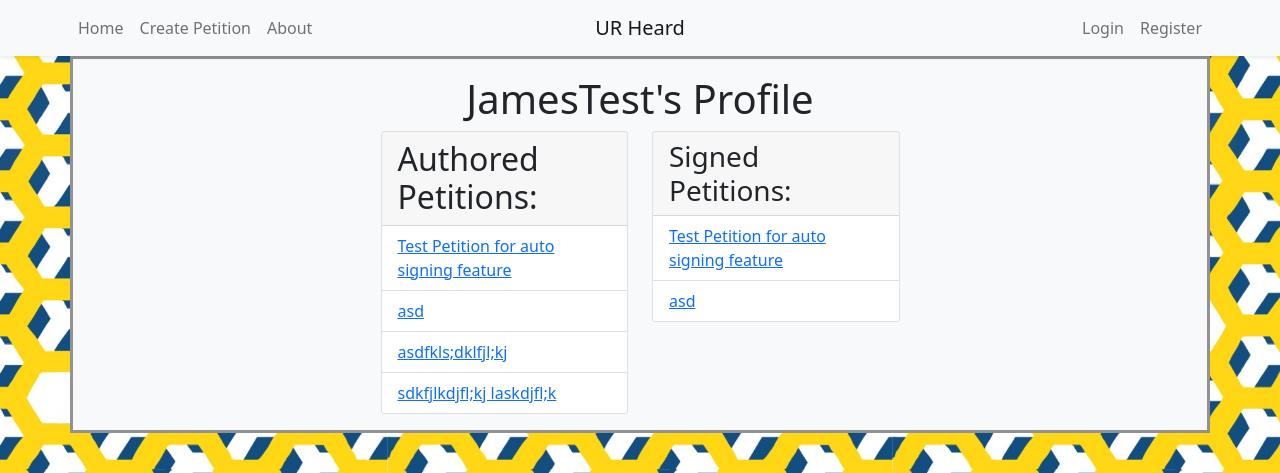
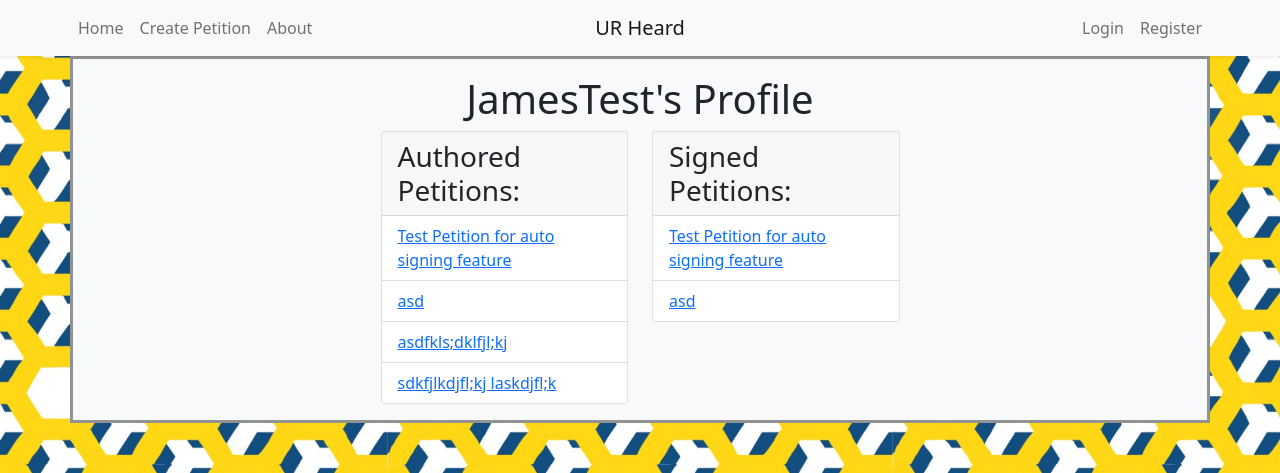
Before and after one commit to michaelb-TI100/csc210-team3, a Flask app: page /profile/1 in a window 1280 px wide. Shown: the top 473 px of the page. Run offline with Flask 2, Linux system fonts and the light colour scheme; data comes from the database, SQL or seed files in the repository; some libraries are stand-ins or nearby versions.

Commit message:
Update profile.html

```diff
--- a/templates/profile.html
+++ b/templates/profile.html
@@ -9,7 +9,7 @@
 	<div class="row w-50 mx-auto">
 		<div class="column w-50">
 			<div class="card">
-				<h2 class="card-header">Authored Petitions:</h2>
+				<h3 class="card-header">Authored Petitions:</h3>
 				<ul class="list-group list-group-flush">
 					{% for petition in current_profile.petition|reverse %}
 						<li class="list-group-item"><a href="{{ url_for ('petition', id=petition.id) }}">{{petition.title}}</a></li>
```
